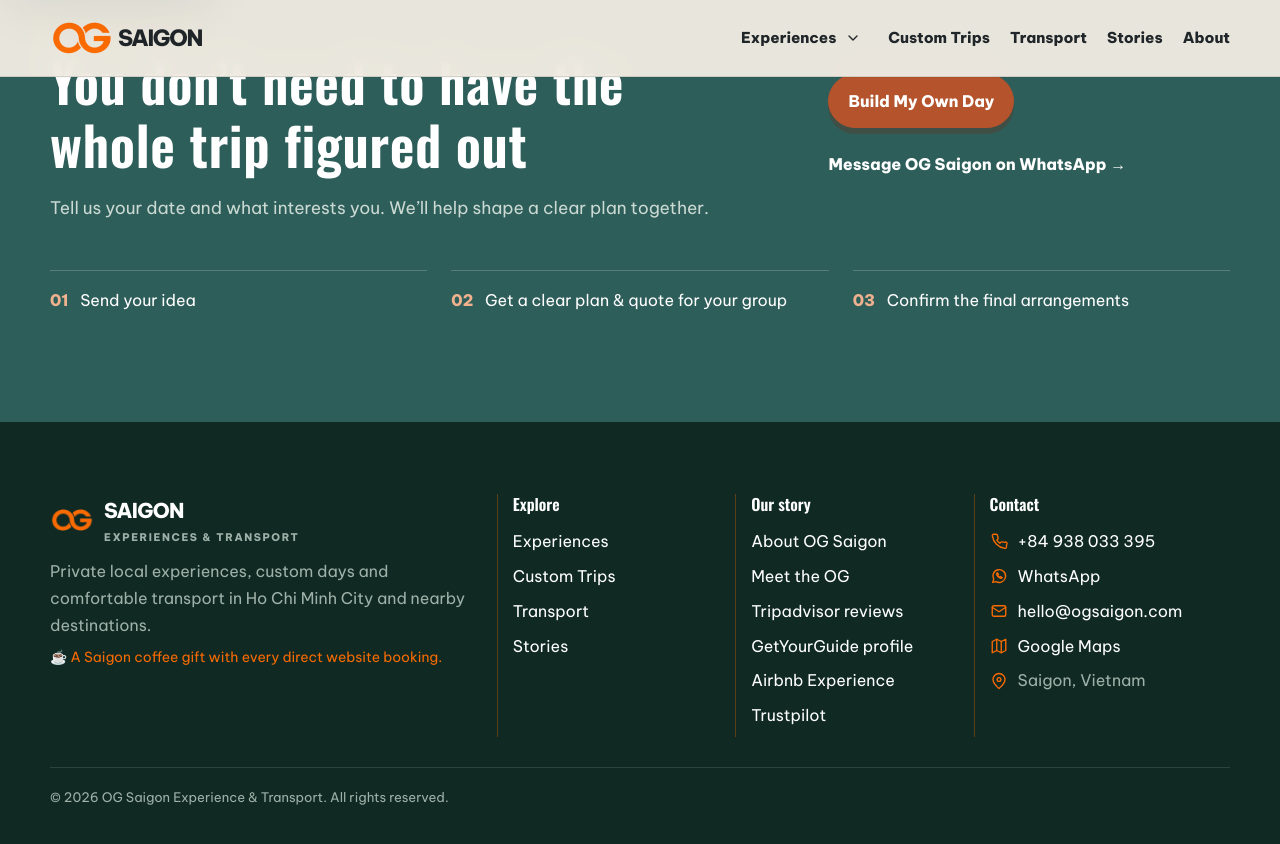
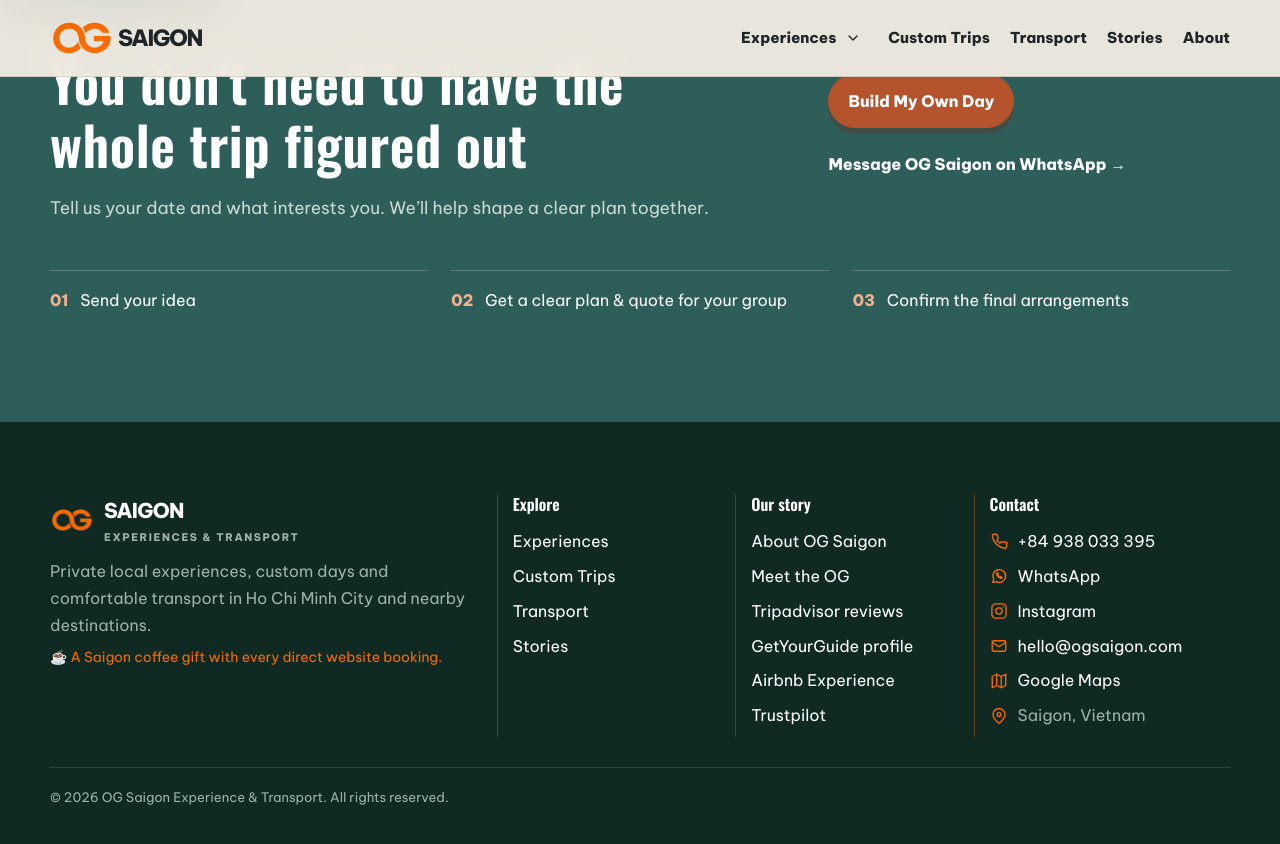
Before and after one commit to DSG2025/DSG2025.github.io, a Jekyll site: the page built from index.html, in a window 1280 px wide and 900 px high, scrolled down 6580 px. Shown: the top 844 px of the window. Built offline with Jekyll 4.4.1, drawn with Linux system fonts in a browser that asks for light colours; some web fonts are replaced.

Commit message:
Add Instagram to both footer Contact variants

```diff
--- a/_includes/site-footer.html
+++ b/_includes/site-footer.html
@@ -1,6 +1,7 @@
 <svg class="footer-contact-symbols" aria-hidden="true" focusable="false" xmlns="http://www.w3.org/2000/svg">
 <symbol id="og-footer-icon-phone" viewBox="0 0 24 24"><path d="M22 16.92v3a2 2 0 0 1-2.18 2A19.79 19.79 0 0 1 3.09 5.18 2 2 0 0 1 5.08 3h3a2 2 0 0 1 2 1.72c.13.96.36 1.91.69 2.83a2 2 0 0 1-.45 2.11L9.09 10.91a16 16 0 0 0 4 4l1.25-1.23a2 2 0 0 1 2.11-.45c.92.33 1.87.56 2.83.69A2 2 0 0 1 22 16.92z"/></symbol>
 <symbol id="og-footer-icon-whatsapp" viewBox="0 0 24 24"><path d="M3.5 20.5 5 16.4a8.5 8.5 0 1 1 3 3L3.5 20.5z"/><path d="M9 8.5c-.5.5-.4 1.4.2 2.5.9 1.7 2 2.8 3.7 3.7 1.1.6 2 .7 2.5.2l.9-.9-2.3-1.3-1 1c-1.1-.6-2-1.5-2.6-2.6l1-1L10 7.7z"/></symbol>
+<symbol id="og-footer-icon-instagram" viewBox="0 0 24 24"><rect x="2.5" y="2.5" width="19" height="19" rx="5"/><circle cx="12" cy="12" r="4.2"/><circle cx="17.5" cy="6.5" r="1" fill="currentColor" stroke="none"/></symbol>
 <symbol id="og-footer-icon-mail" viewBox="0 0 24 24"><rect x="3" y="5" width="18" height="14" rx="2"/><path d="m3 7 9 6 9-6"/></symbol>
 <symbol id="og-footer-icon-map" viewBox="0 0 24 24"><path d="m3 6 6-3 6 3 6-3v15l-6 3-6-3-6 3z"/><path d="M9 3v15M15 6v15"/></symbol>
 <symbol id="og-footer-icon-pin" viewBox="0 0 24 24"><path d="M20 10c0 5-8 12-8 12S4 15 4 10a8 8 0 1 1 16 0z"/><circle cx="12" cy="10" r="2.5"/></symbol>
@@ -38,6 +39,7 @@
 <h2>Contact</h2>
 <p class="footer-contact-row"><svg class="footer-contact-icon" aria-hidden="true" focusable="false"><use href="#og-footer-icon-phone"></use></svg><a data-phone-link="" href="tel:+84938033395">+84 938 033 395</a></p>
 <p class="footer-contact-row"><svg class="footer-contact-icon" aria-hidden="true" focusable="false"><use href="#og-footer-icon-whatsapp"></use></svg><a data-whatsapp-link="" href="https://wa.me/84938033395" rel="noopener" target="_blank">WhatsApp</a></p>
+<p class="footer-contact-row"><a class="footer-instagram-link" href="https://www.instagram.com/ogsaigon.co/" rel="noopener noreferrer" target="_blank"><svg class="footer-contact-icon" aria-hidden="true" focusable="false"><use href="#og-footer-icon-instagram"></use></svg><span>Instagram</span></a></p>
 <p class="footer-contact-row"><svg class="footer-contact-icon" aria-hidden="true" focusable="false"><use href="#og-footer-icon-mail"></use></svg><a href="mailto:hello@ogsaigon.com">hello@ogsaigon.com</a></p>
 <p class="footer-contact-row"><svg class="footer-contact-icon" aria-hidden="true" focusable="false"><use href="#og-footer-icon-map"></use></svg><a href="https://maps.app.goo.gl/WbifDsGKfHmSeFuR7" rel="noopener" target="_blank">Google Maps</a></p>
 <p class="footer-contact-row footer-muted"><svg class="footer-contact-icon" aria-hidden="true" focusable="false"><use href="#og-footer-icon-pin"></use></svg><span>Saigon, Vietnam</span></p>
@@ -73,6 +75,7 @@
 <h2>Contact</h2>
 <p class="footer-contact-row"><svg class="footer-contact-icon" aria-hidden="true" focusable="false"><use href="#og-footer-icon-phone"></use></svg><a data-phone-link="" href="tel:+84938033395">+84 938 033 395</a></p>
 <p class="footer-contact-row"><svg class="footer-contact-icon" aria-hidden="true" focusable="false"><use href="#og-footer-icon-whatsapp"></use></svg><a data-whatsapp-link="" href="https://wa.me/84938033395" rel="noopener" target="_blank">WhatsApp</a></p>
+<p class="footer-contact-row"><a class="footer-instagram-link" href="https://www.instagram.com/ogsaigon.co/" rel="noopener noreferrer" target="_blank"><svg class="footer-contact-icon" aria-hidden="true" focusable="false"><use href="#og-footer-icon-instagram"></use></svg><span>Instagram</span></a></p>
 <p class="footer-contact-row"><svg class="footer-contact-icon" aria-hidden="true" focusable="false"><use href="#og-footer-icon-mail"></use></svg><a href="mailto:hello@ogsaigon.com">hello@ogsaigon.com</a></p>
 <p class="footer-contact-row"><svg class="footer-contact-icon" aria-hidden="true" focusable="false"><use href="#og-footer-icon-map"></use></svg><a href="https://maps.app.goo.gl/WbifDsGKfHmSeFuR7" rel="noopener" target="_blank">Google Maps</a></p>
 <p class="footer-contact-row footer-muted"><svg class="footer-contact-icon" aria-hidden="true" focusable="false"><use href="#og-footer-icon-pin"></use></svg><span>Saigon, Vietnam</span></p>
```
